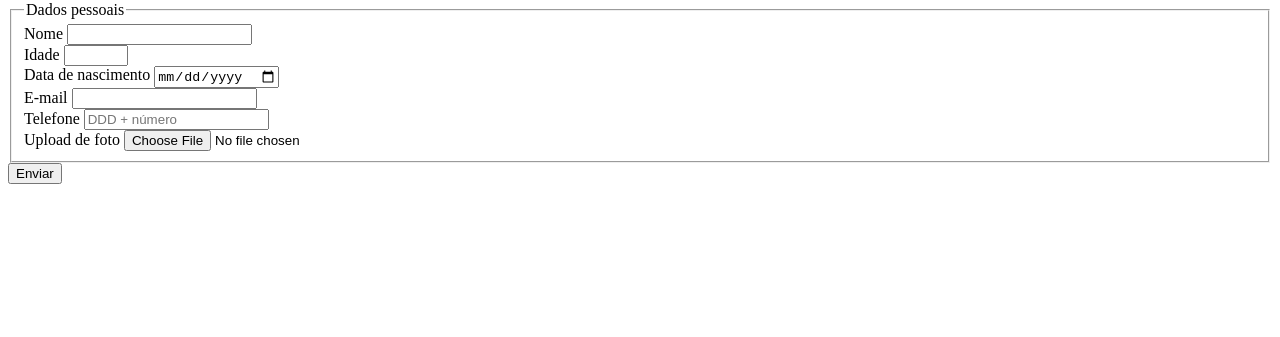
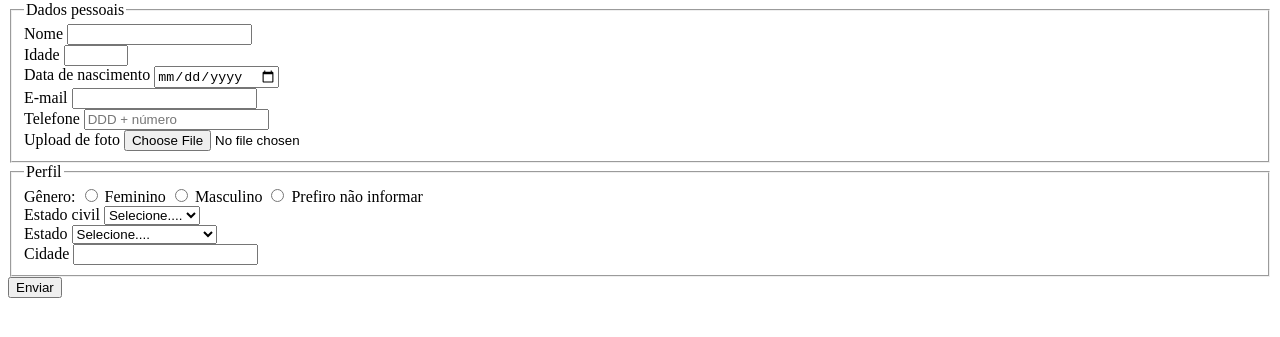
Before and after one commit to juanveronez/fundamentos-html-css, a plain HTML site: page form/index.html in a window 1280 px wide. Shown: the part 79-416 px from the top of the page. Drawn offline with Linux system fonts and the light colour scheme.

Commit message:
feat(profile-data): add profile fieldset to form with profile data fields

```diff
--- a/form/index.html
+++ b/form/index.html
@@ -34,6 +34,61 @@
           <input type="file" accept="image/*" name="photo" id="photo">
           <br>
         </fieldset>
+
+        <fieldset>
+          <legend>Perfil</legend>
+          <span3>Gênero:</span3>
+          <input type="radio" name="gender" id="gender-female" value="female">
+          <label for="gender-female" >Feminino</label>
+          <input type="radio" name="gender" id="gender-male" value="male">
+          <label for="gender-male" >Masculino</label>
+          <input type="radio" name="gender" id="gender-not-info" value="notInformed">
+          <label for="gender-not-info" >Prefiro não informar</label>
+          <br>
+          <label for="maritalStatus">Estado civil</label>
+          <select name="maritalStatus" id="maritalStatus">
+            <option value="notInformed">Selecione....</option>
+            <option value="solteiro">Solteiro</option>
+            <option value="casado">Casado</option>
+            <option value="divorciado">Divorciado</option>
+            <option value="viuvo">Viúvo</option>
+          </select>
+          <br>
+          <label for="state">Estado</label>
+          <select name="state" id="state">
+            <option value="notInformed">Selecione....</option>
+            <option value="AC">Acre</option>
+            <option value="AL">Alagoas</option>
+            <option value="AP">Amapá</option>
+            <option value="AM">Amazonas</option>
+            <option value="BA">Bahia</option>
+            <option value="CE">Ceará</option>
+            <option value="DF">Distrito Federal</option>
+            <option value="ES">Espirito Santo</option>
+            <option value="GO">Goiás</option>
+            <option value="MA">Maranhão</option>
+            <option value="MS">Mato Grosso do Sul</option>
+            <option value="MT">Mato Grosso</option>
+            <option value="MG">Minas Gerais</option>
+            <option value="PA">Pará</option>
+            <option value="PB">Paraíba</option>
+            <option value="PR">Paraná</option>
+            <option value="PE">Pernambuco</option>
+            <option value="PI">Piauí</option>
+            <option value="RJ">Rio de Janeiro</option>
+            <option value="RN">Rio Grande do Norte</option>
+            <option value="RS">Rio Grande do Sul</option>
+            <option value="RO">Rondônia</option>
+            <option value="RR">Roraima</option>
+            <option value="SC">Santa Catarina</option>
+            <option value="SP">São Paulo</option>
+            <option value="SE">Sergipe</option>
+            <option value="TO">Tocantins</option>
+          </select>
+          <br>
+          <label for="city">Cidade</label>
+          <input type="text" name="city" id="city">
+        </fieldset>
         <button type="submit">Enviar</button>
       </form>
     </section>
```
